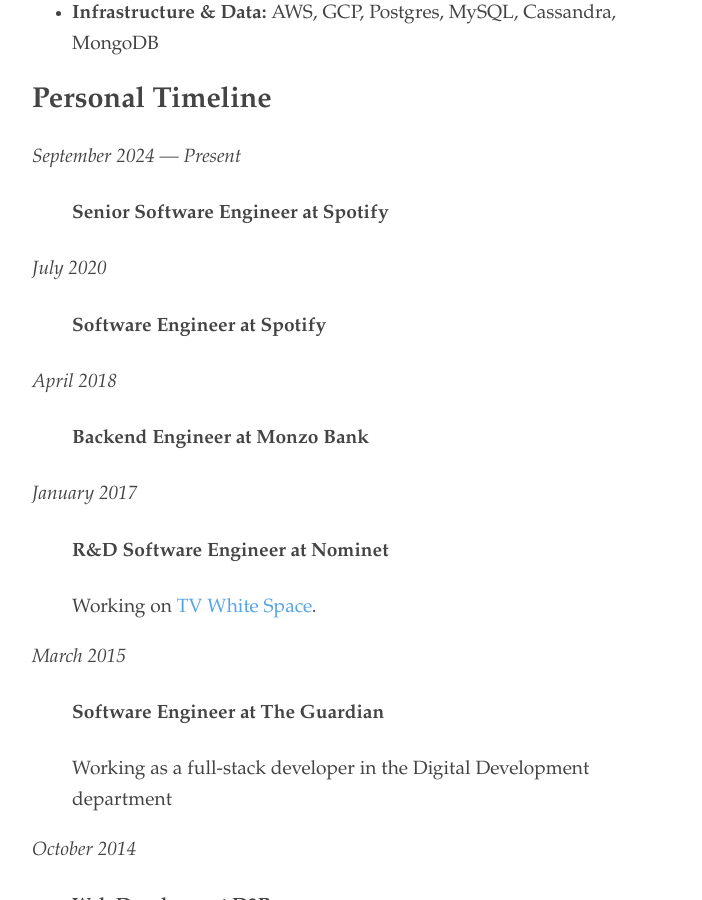
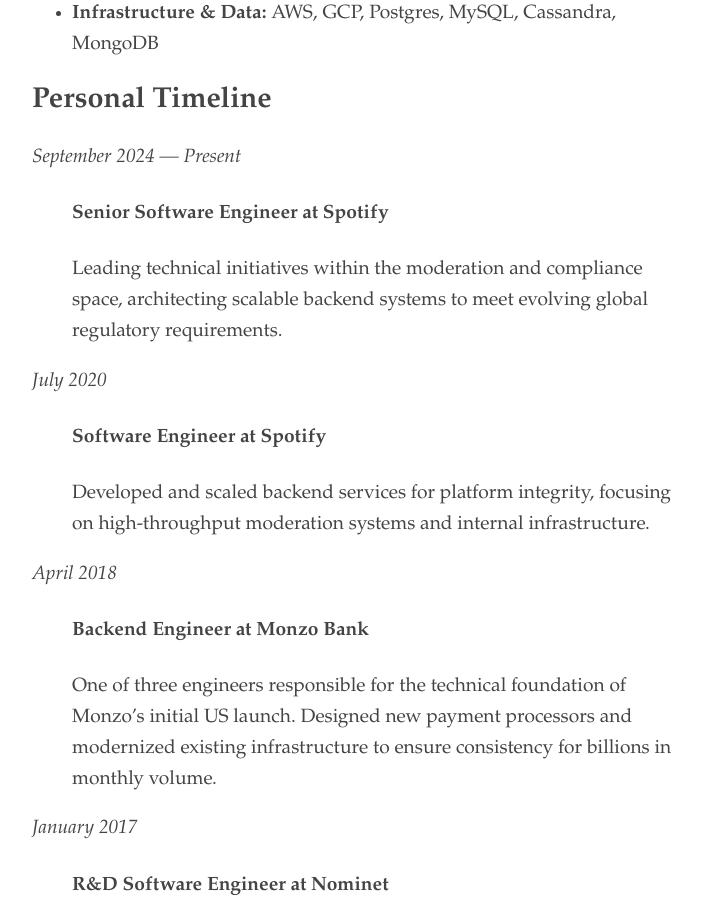
Before and after one commit to niklasvincent/nlindblad.github.io, a Jekyll site: the page built from index.html, in a window 1280 px wide and 900 px high, scrolled down 721 px. Shown: the whole window, without its empty margins (283-985 px from the left). Built offline with Jekyll 4.4.1, drawn with Linux system fonts in a browser that asks for light colours.

Commit message:
Add more role descriptions to timeline

```diff
--- a/index.html
+++ b/index.html
@@ -40,12 +40,17 @@
 <h2 class="about-page__subtitle" id="timeline">Personal Timeline</h2>
 
 <div class="timeline">
-    <dl class="timeline__entry">
+   <div class="timeline">
+  <dl class="timeline__entry">
     <dt class="timeline__entry__date">September 2024 — Present</dt>
     <dd class="timeline__entry__details">
       <h4 class="timeline__entry__details__title">
         Senior Software Engineer at Spotify
       </h4>
+      <p class="timeline__entry__details__summary">
+        Leading technical initiatives within the moderation and compliance space,
+        architecting scalable backend systems to meet evolving global regulatory requirements.
+      </p>
     </dd>
   </dl>
 
@@ -55,6 +60,10 @@
       <h4 class="timeline__entry__details__title">
         Software Engineer at Spotify
       </h4>
+      <p class="timeline__entry__details__summary">
+        Developed and scaled backend services for platform integrity, focusing on
+        high-throughput moderation systems and internal infrastructure.
+      </p>
     </dd>
   </dl>
 
@@ -64,6 +73,11 @@
       <h4 class="timeline__entry__details__title">
         Backend Engineer at Monzo Bank
       </h4>
+      <p class="timeline__entry__details__summary">
+        One of three engineers responsible for the technical foundation of Monzo’s
+        initial US launch. Designed new payment processors and modernized existing
+        infrastructure to ensure consistency for billions in monthly volume.
+      </p>
     </dd>
   </dl>
 
```
